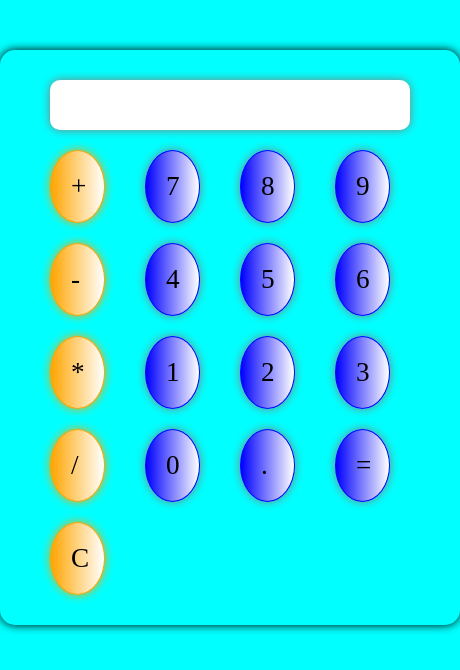
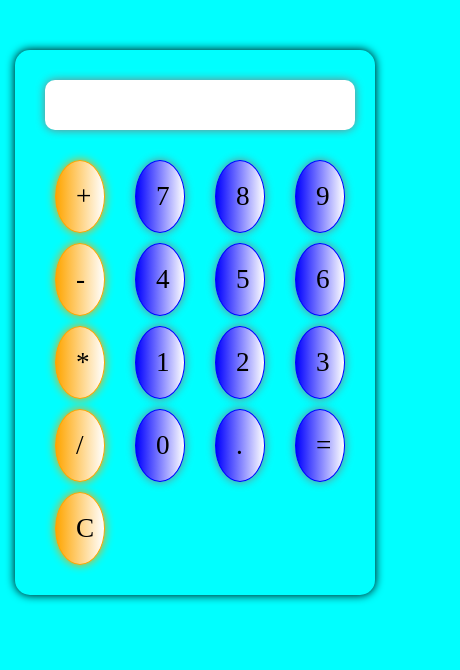
Before and after one commit to Murugesh45/Calculator-app-using-Html-CSS-and-Javascript., a plain HTML site: page index.html in a window 390 px wide. Shown: the whole page, 460 px wide, since content can reach past the window. Drawn offline with Linux system fonts and the light colour scheme.

Commit message:
i add mediaquries

```diff
--- a/index.css
+++ b/index.css
@@ -69,3 +69,35 @@ input:focus{
     border:1px solid orange;
 
 }
+@media(max-width:500px){
+   body{
+
+
+
+    border-radius: 15px;
+    box-shadow:  0px 0px 10px black;
+
+    width: 300px;
+    padding-right: 50px;
+    padding-left: 10px;
+     margin: 50px auto;
+     background-color: aqua;
+
+
+}
+.calc{
+    display: grid;
+    grid-template-columns: repeat(4,70px) ;
+    margin-top: 30px;
+
+    grid-gap: 10px;
+    font-size: 1.7rem;
+    padding: 0 10px;
+
+
+}
+input{
+    width: 250px;
+}
+
+}
```
